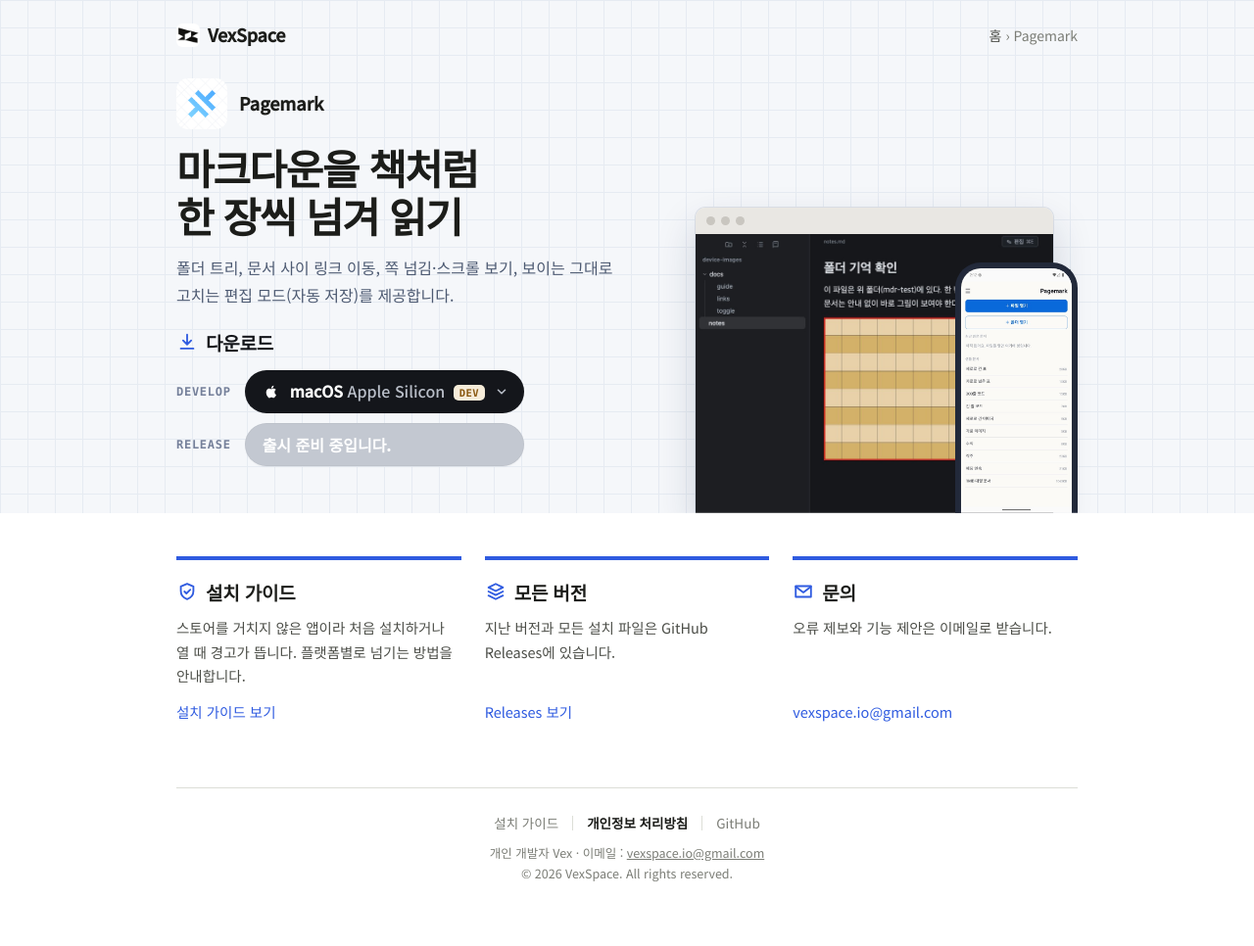
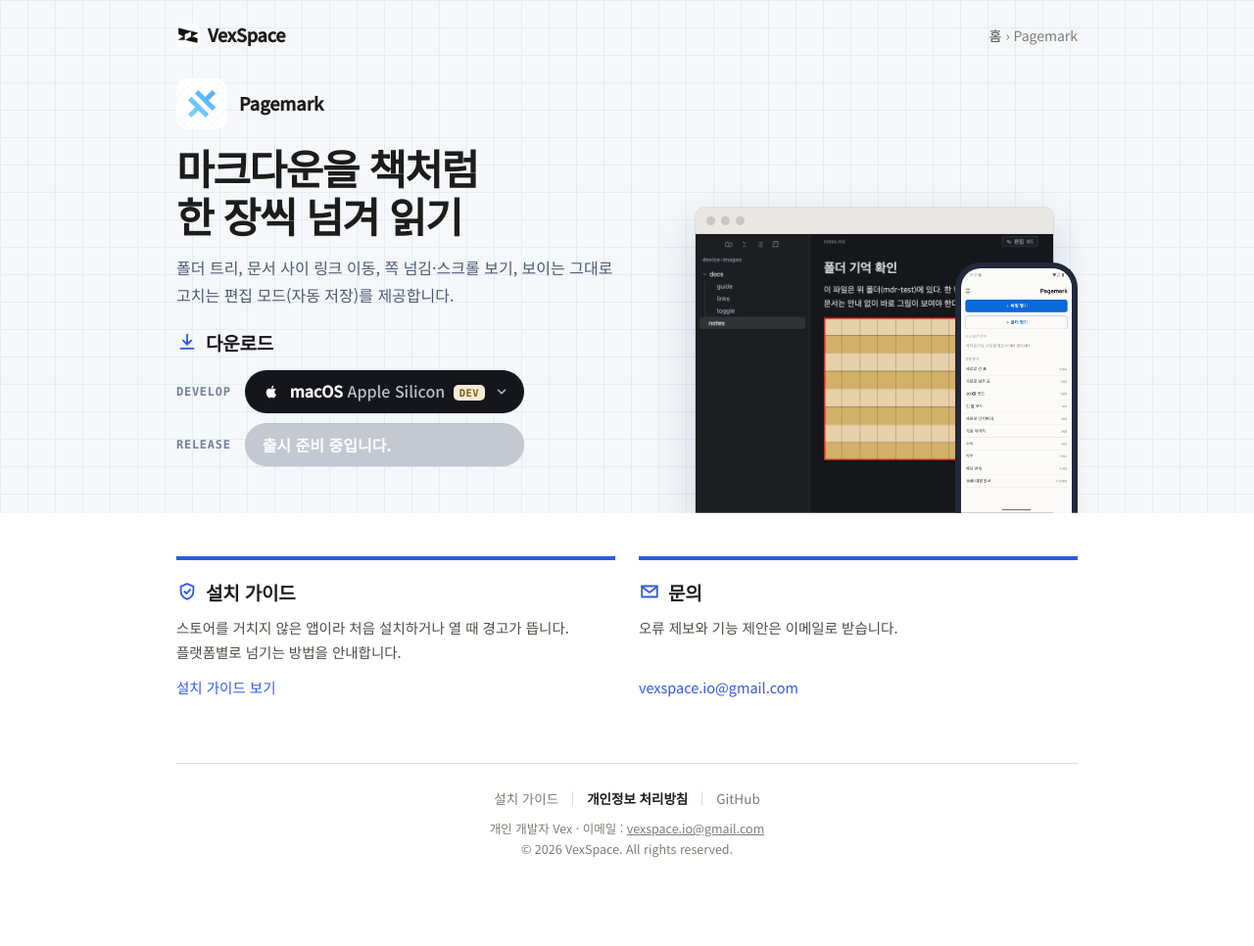
Before and after one commit to vexspace/vexspace.github.io, a Jekyll site: the page built from pagemark/index.md, in a window 1280 px wide. Shown: the whole page at 98% size. Built offline with Jekyll 4.4.1, drawn with Linux system fonts in a browser that asks for light colours; some web fonts are replaced; after the commit the page ends 941 px from its top, so only the background shows below that.

Commit message:
최신 버전만 내려받게 — 지난 버전 링크 삭제 + prune-releases.sh (#3)
Co-authored-by: Claude Opus 5.5 <noreply@anthropic.com>

```diff
--- a/_data/versions.yml
+++ b/_data/versions.yml
@@ -4,6 +4,7 @@
 #
 # 새 버전을 낼 때: ① 이 저장소 Releases 에 'pagemark-v<버전>' 태그로 설치 파일을 올린다
 #                 ② 올린 뒤에 latest · url · size 를 바꾼다 (먼저 바꾸면 받을 파일이 없는데 앱이 막힌다)
+#                 ③ 바꾼 뒤에 scripts/prune-releases.sh <제품> — 최신 파일만 남기고 옛 릴리스를 지운다 (2026-11-24, 최신 버전만 내려받게)
 # 강제 여부: minimum 을 적으면 "그 버전보다 낮으면 강제", 비우면 latest 의 끝자리를 0 으로 (앞·가운데 자리가 오르면 강제).
 #           끝자리 업데이트도 꼭 강제해야 할 때만 minimum 을 적는다.
 # 드롭다운: os(굵게) · variant(흐리게) · icon(apple · android · windows) · size. 키 이름(macos · android …)은 앱이 읽으니 바꾸지 않는다.
--- a/_includes/dl-drop.html
+++ b/_includes/dl-drop.html
@@ -9,7 +9,7 @@
             <ul class="dl-menu">
 {% for p in items %}{% assign ic = p[1].icon %}              <li><a href="{{ p[1].url }}" rel="noopener" data-key="{{ p[0] }}" data-meta="{% if tag != "" %}Dev {% endif %}{{ p[1].latest }} · {{ p[1].size }}">{% include dl-icon.html name=ic %}<span><span class="os">{{ p[1].os }}</span> <span class="var">{{ p[1].variant }}</span>{% if tag != "" %} <span class="ch">{{ tag }}</span>{% endif %}</span><span class="size">{{ p[1].size }}</span></a></li>
 {% endfor %}              <li class="sep" role="separator"></li>
-              <li class="foot">{% if tag != "" %}개발 버전 · 정식 출시 전에 미리 써 보는 빌드{% else %}정식 출시 버전{% endif %} · <a href="https://github.com/vexspace/vexspace.github.io/releases?q={{ page.project }}&amp;expanded=true" rel="noopener">모든 파일</a></li>
+              <li class="foot">{% if tag != "" %}개발 버전 · 정식 출시 전에 미리 써 보는 빌드{% else %}정식 출시 버전{% endif %}</li>
             </ul>
           </details>
 {% else %}          <span class="dl-pill off" aria-disabled="true"><span class="os">출시 준비 중입니다.</span></span>
--- a/_layouts/project.html
+++ b/_layouts/project.html
@@ -50,20 +50,14 @@ layout: default
       </div>
     </section>
 {% endif %}
-{% comment %}정보 줄 (2026-11-17) — 세 칸: 설치 가이드 · 모든 버전 · 문의 (내려받기는 히어로 단추 위 줄, 개인정보 처리방침은 바닥글). 칸마다 위 강조선 · 아이콘 제목 · 짧은 설명 · 맨 아래 링크.
+{% comment %}정보 줄 (2026-11-17) — 두 칸: 설치 가이드 · 문의 (2026-11-24 "모든 버전" 칸 삭제 — 최신 버전만 내려받게 한다, scripts/prune-releases.sh) (내려받기는 히어로 단추 위 줄, 개인정보 처리방침은 바닥글). 칸마다 위 강조선 · 아이콘 제목 · 짧은 설명 · 맨 아래 링크.
 "설치 가이드"는 /install/ (플랫폼별 페이지 install/<key>.md) 로 보낸다 — 스토어 밖 배포라 macOS(공증 없음) · Android(APK) 모두 첫 설치 때 경고가 뜬다.{% endcomment %}
-{% assign rel = "https://github.com/vexspace/vexspace.github.io/releases?q=" | append: page.project | append: "&expanded=true" %}
 {% assign guide = "/install/" | relative_url %}
     <section class="info-row">
 {% if dl %}      <div class="info">
         <h2><svg viewBox="0 0 24 24" aria-hidden="true"><path d="M12 3.5l7 2.8v5.2c0 4.3-3 7.6-7 9-4-1.4-7-4.7-7-9V6.3z"/><path d="M9 12l2.2 2.2L15.5 10"/></svg>설치 가이드</h2>
         <p>스토어를 거치지 않은 앱이라 처음 설치하거나 열 때 경고가 뜹니다. 플랫폼별로 넘기는 방법을 안내합니다.</p>
         <p class="go"><a href="{{ guide }}">설치 가이드 보기</a></p>
-      </div>
-{% endif %}{% if dl %}      <div class="info">
-        <h2><svg viewBox="0 0 24 24" aria-hidden="true"><path d="M4 7.5l8-4 8 4-8 4z"/><path d="M4 12l8 4 8-4M4 16.5l8 4 8-4"/></svg>모든 버전</h2>
-        <p>지난 버전과 모든 설치 파일은 GitHub Releases에 있습니다.</p>
-        <p class="go"><a href="{{ rel }}" rel="noopener">Releases 보기</a></p>
       </div>
 {% endif %}      <div class="info">
         <h2><svg viewBox="0 0 24 24" aria-hidden="true"><path d="M3.5 6h17v12h-17z"/><path d="M3.5 6.5L12 13l8.5-6.5"/></svg>문의</h2>
```
Also changed, not shown: README.md, 1 other file.
